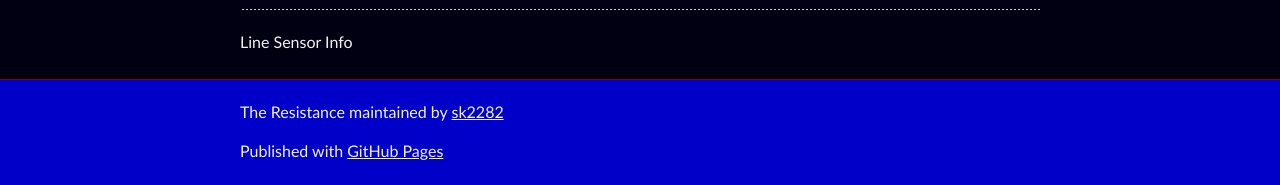
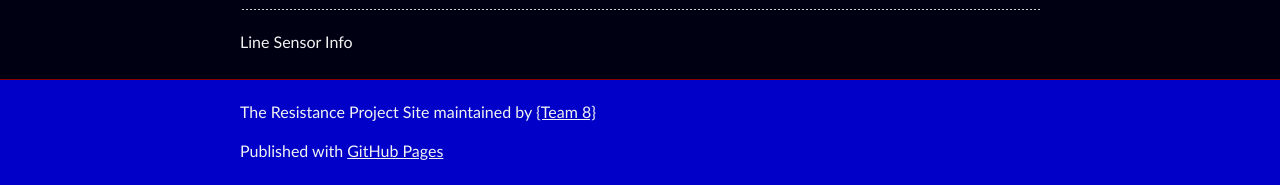
Before and after one commit to sk2282/ECE3400_Team8, a Jekyll site: the page built from index.md, in a window 1280 px wide. Shown: the part 804-989 px from the top of the page. Built offline with Jekyll 4.4.1, drawn with Linux system fonts in a browser that asks for light colours; our own code applies the rules of GitHub Pages for plain Markdown files.

Commit message:
Update footer

```diff
--- a/_layouts/default.html
+++ b/_layouts/default.html
@@ -74,7 +74,7 @@
     <div id="footer_wrap" class="outer">
       <footer class="inner">
         {% if site.github.is_project_page %}
-        <p class="copyright">{{ site.title | default: site.github.repository_name }} maintained by <a href="{{ site.github.owner_url }}">{{ site.github.owner_name }}</a></p>
+        <p class="copyright">{{ site.title | default: site.github.repository_name }} Project Site maintained by <a href="{{ site.github.owner_url }}">{Team 8}</a></p>
         {% endif %}
         <p>Published with <a href="https://pages.github.com">GitHub Pages</a></p>
       </footer>
```
